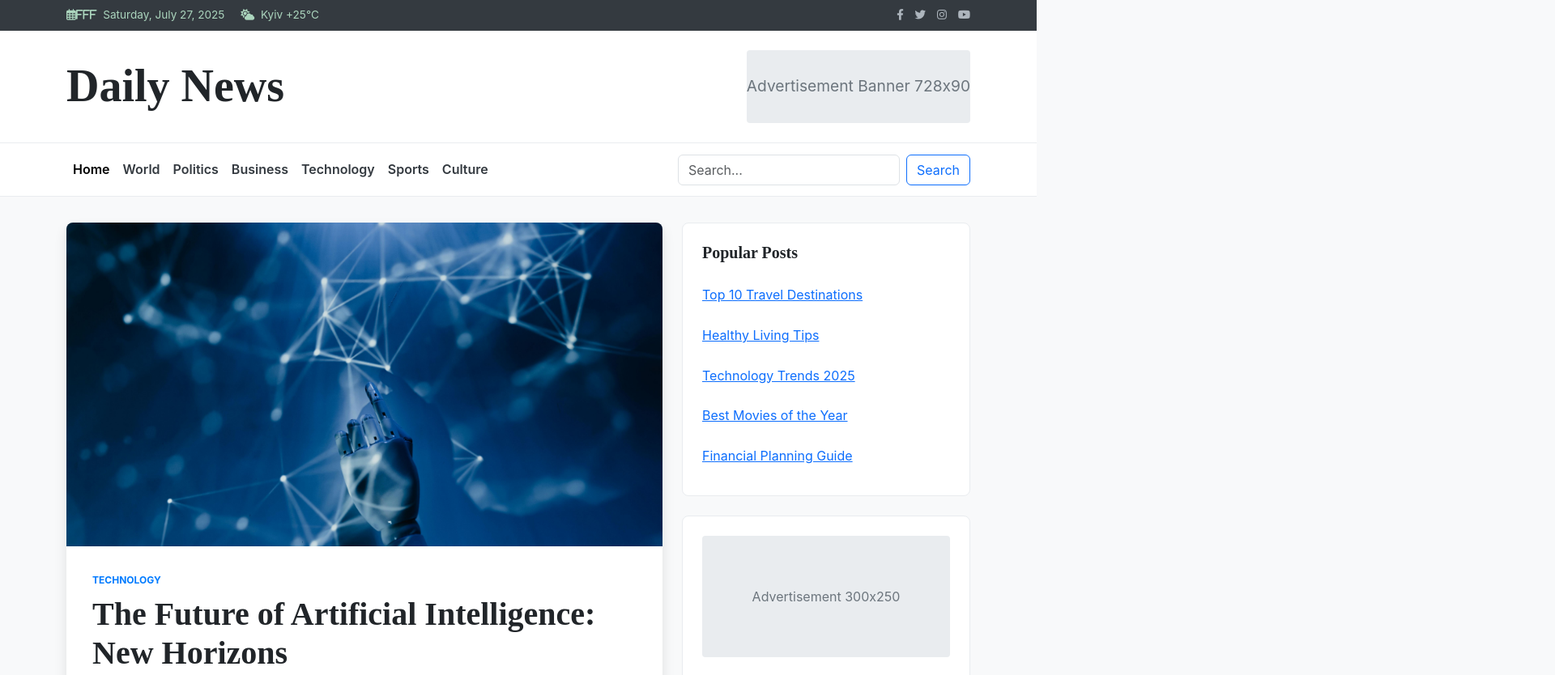
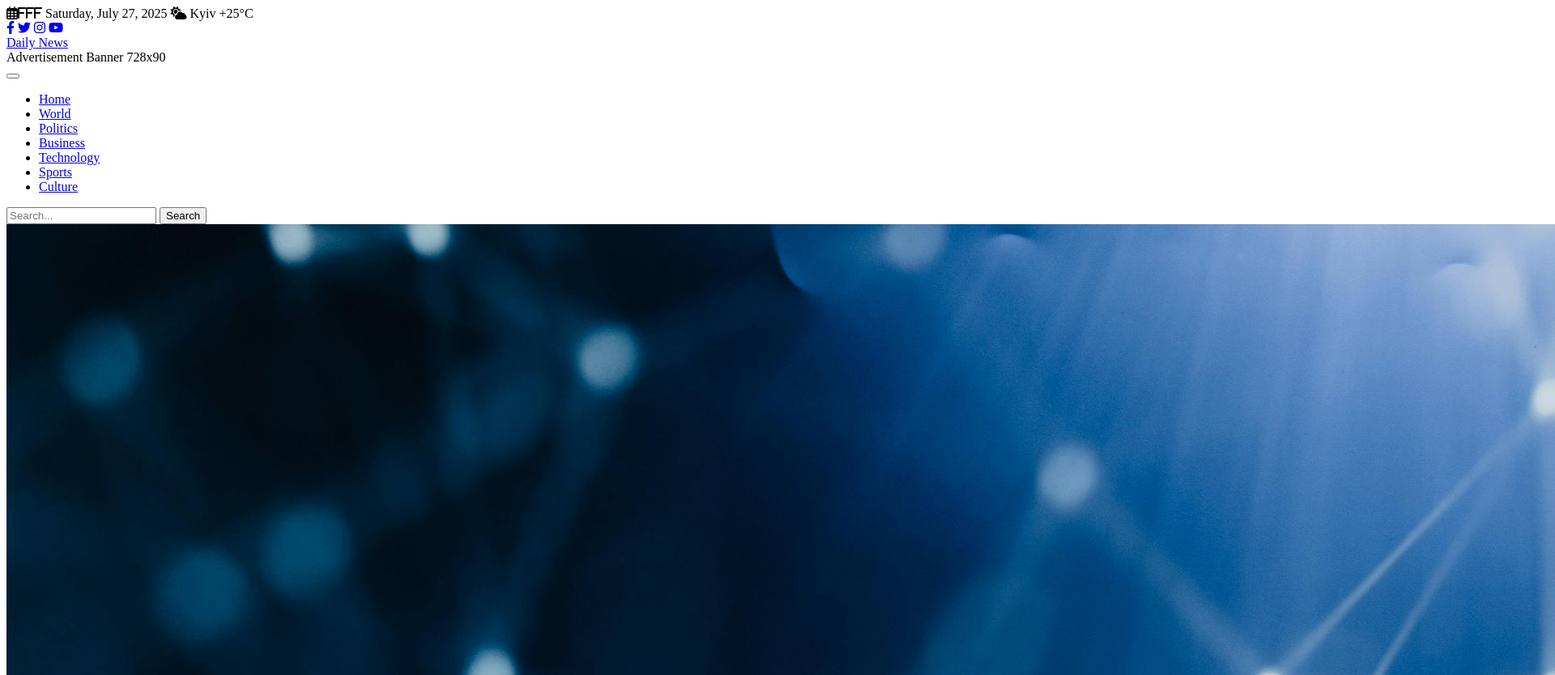
Before and after one commit to xyilusha/lr1-2, a plain HTML site: page index.html in a window 1280 px wide. Shown: the top 834 px of the page at 81% size, 1920 px wide, since content can reach past the window. Drawn offline with nearby package versions, Linux system fonts and the light colour scheme; a small style sheet from the web is missing.

Commit message:
Update index.html

```diff
--- a/index.html
+++ b/index.html
@@ -1,15 +1,12 @@
 <!DOCTYPE html>
 <html lang="uk">
 <head>
-  <meta charset="UTF-8">
-  <meta name="viewport" content="width=device-width, initial-scale=1.0">
-  <title>Daily News</title>
-  <link href="https://cdn.jsdelivr.net/npm/bootstrap@5.3.7/dist/css/bootstrap.min.css" rel="stylesheet"
-        integrity="sha384-LN+7fdVzj6u52u30Kp6M/trliBMCMKTyK833zpbD+pXdCLuTusPj697FH4R/5mcr" crossorigin="anonymous">
-  <link rel="stylesheet" href="https://cdnjs.cloudflare.com/ajax/libs/font-awesome/6.0.0/css/all.min.css"
-        integrity="sha512-Fo3rlrZj/k7ujTnHg4CGR2D7kSs0V4LLanw2qksYuRlEzO+tcaEPQogQ0KaoGN26/zrn20ImR1DfuLWnOo7aBA=="
-        crossorigin="anonymous" referrerpolicy="no-referrer" />
-  <link rel="stylesheet" href="style/style.css">
+<meta charset="UTF-8">
+<meta name="viewport" content="width=device-width, initial-
+scale=1.0">
+<title>Daily News</title>
+<linkhref="https://cdn.jsdelivr.net/npm/bootstrap@5.3.7/dist/css/bootstrap.min.css"rel="stylesheet"integrity="sha384-LN+7fdVzj6u52u30Kp6M/trliBMCMKTyK833zpbD+pXdCLuTusPj697FH4R/5mcr"crossorigin="anonymous">
+<link rel="stylesheet"href="https://cdnjs.cloudflare.com/ajax/libs/font-awesome/6.0.0-beta3/css/all.min.css"xintegrity="sha512-Fo3rlrZj/k7ujTnHg4CGR2D7kSs0V4LLanw2qksYuRlEzO+tcaEPQogQ0KaoGN26/zrn20ImR1DfuLWnOo7aBA=="crossorigin="anonymous" referrerpolicy="no-referrer" />
 </head>
 <body>
   <div class="container-fluid top-bar d-none d-md-block">
```
